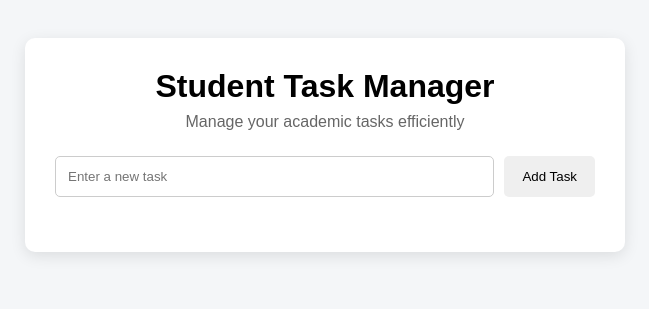
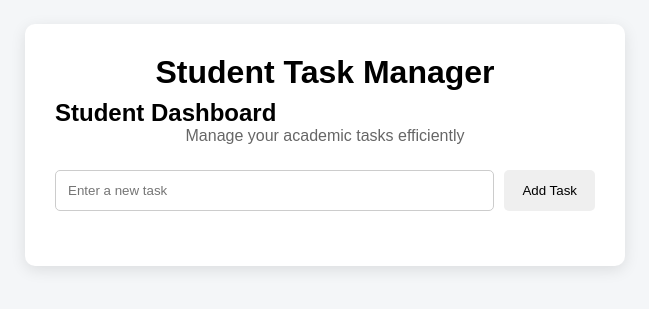
Before and after one commit to Atharvamw10/devops-task-manager, a plain HTML site: page index.html in a window 1280 px wide. Shown: the part 255-564 px from the top of the page, without its empty margins (315-964 px from the left). Drawn offline with Linux system fonts and the light colour scheme.

Commit message:
Update UI on feature branch

```diff
--- a/index.html
+++ b/index.html
@@ -10,7 +10,8 @@
 
     <div class="container">
         <h1>Student Task Manager</h1>
-        <p class="subtitle">Manage your academic tasks efficiently</p>
+        <h2>Student Dashboard</h2>
+	<p class="subtitle">Manage your academic tasks efficiently</p>
 
         <div class="task-input">
             <input type="text" id="taskInput" placeholder="Enter a new task">
```
